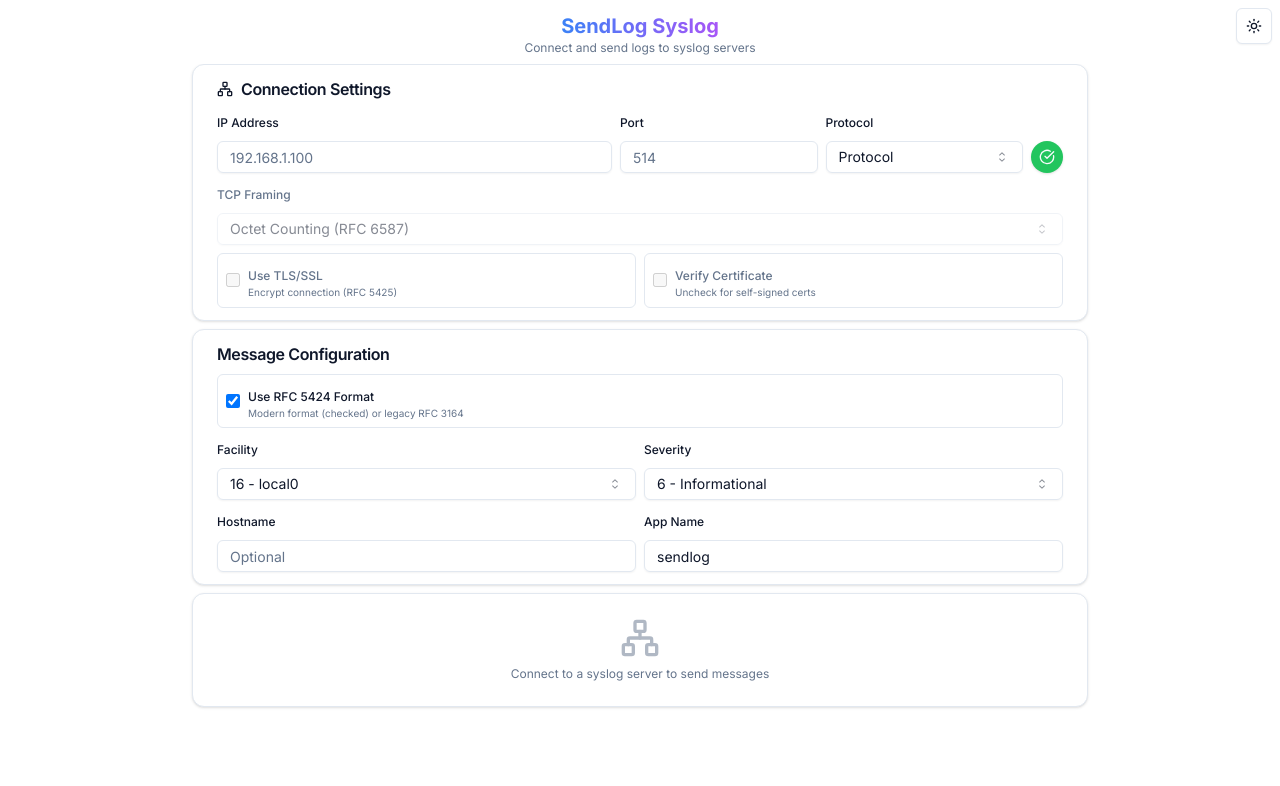
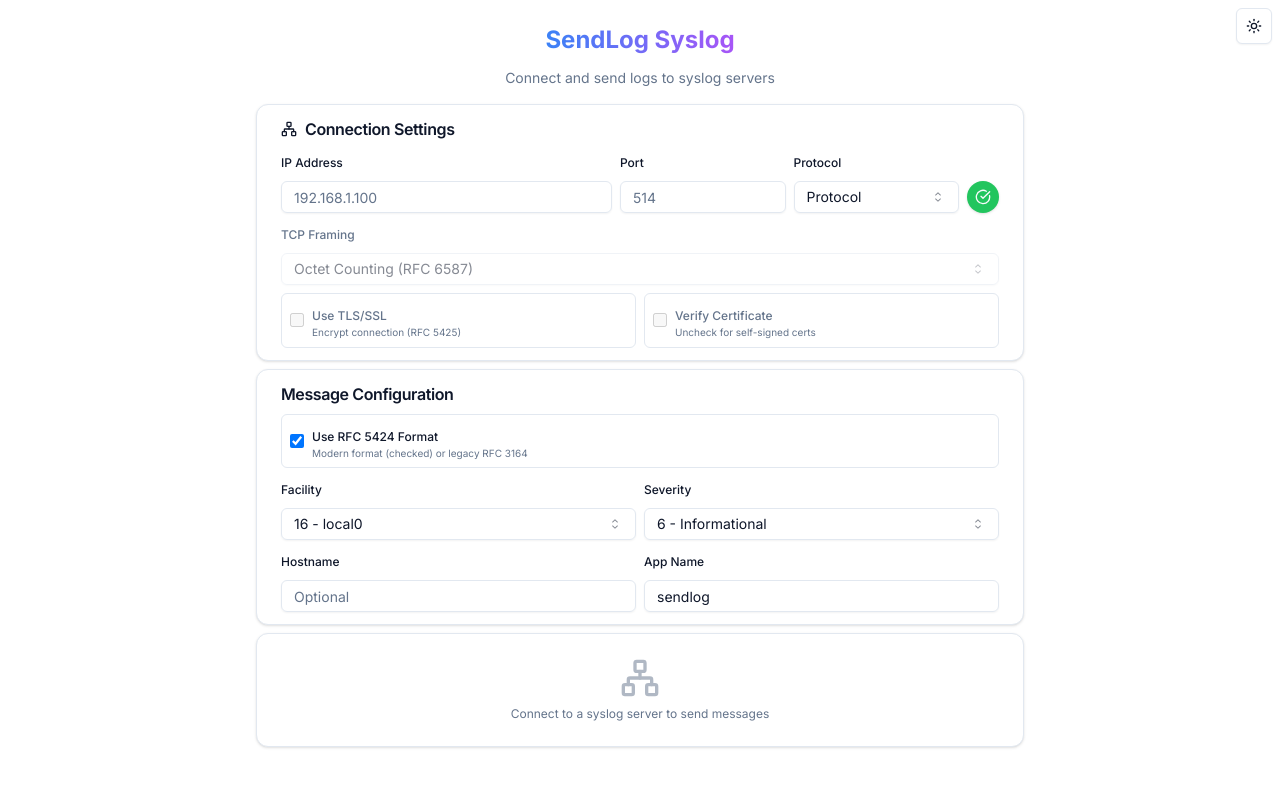
Before and after one commit to yllada/Send-Log-TCP, a Next.js app in the folder frontend/: page / in a window 1280 px wide. Shown: the top 786 px of the page. Built offline with nearby package versions, Linux system fonts and the light colour scheme.

Commit message:
fix(frontend): remove CSS restrictions causing window sizing issues
- Remove height: 100% and overflow: hidden from globals.css
- Replace fixed height with min-h-screen in layout
- Simplify page container structure
- Remove unnecessary viewport export

```diff
--- a/frontend/src/app/globals.css
+++ b/frontend/src/app/globals.css
@@ -74,39 +74,8 @@
   * {
     @apply border-border;
   }
-
-  html, body {
+  body {
     @apply bg-background text-foreground;
     font-feature-settings: "rlig" 1, "calt" 1;
-    overflow: hidden;
-    margin: 0;
-    padding: 0;
-    height: 100%;
-    width: 100%;
-  }
-
-  #__next {
-    height: 100%;
-    width: 100%;
-    overflow: hidden;
   }
 }
-
-/* Optimizaciones para aplicación de escritorio */
-@layer utilities {
-  .scrollbar-thin::-webkit-scrollbar {
-    width: 8px;
-  }
-
-  .scrollbar-thin::-webkit-scrollbar-track {
-    @apply bg-transparent;
-  }
-
-  .scrollbar-thin::-webkit-scrollbar-thumb {
-    @apply bg-border rounded-full;
-  }
-
-  .scrollbar-thin::-webkit-scrollbar-thumb:hover {
-    @apply bg-muted-foreground/30;
-  }
-}
--- a/frontend/src/app/layout.tsx
+++ b/frontend/src/app/layout.tsx
@@ -12,23 +12,14 @@
   description: "Program created to link logs to a syslog server using TCP/UDP",
 };
 
-// Configuración de viewport optimizada para aplicación de escritorio
-export const viewport = {
-  width: 'device-width',
-  initialScale: 1,
-  maximumScale: 1,
-  userScalable: false,
-  themeColor: '#000000',
-};
-
 export default function RootLayout({
   children,
 }: {
   children: React.ReactNode;
 }) {
   return (
-    <html lang="en" suppressHydrationWarning className="h-full">
-      <body className={`${inter.className} h-full overflow-hidden`}>
+    <html lang="en" suppressHydrationWarning>
+      <body className={inter.className}>
         <ThemeProvider
           attribute="class"
           defaultTheme="system"
@@ -38,18 +29,14 @@
           <div className="absolute top-2 right-2 z-50">
             <ModeToggle />
           </div>
-          <main className="flex flex-col h-full bg-background overflow-hidden">
-            <div className="w-full flex flex-col items-center pt-3 pb-2 px-4 flex-shrink-0">
-              <h2 className="text-xl font-bold text-center bg-gradient-to-r from-blue-500 to-purple-500 bg-clip-text text-transparent">
-                SendLog Syslog
-              </h2>
-              <p className="text-xs text-muted-foreground text-center">
-                Connect and send logs to syslog servers
-              </p>
-            </div>
-            <div className="flex-1 w-full overflow-y-auto scrollbar-thin px-4 pb-3 min-h-0">
-              {children}
-            </div>
+          <main className="flex flex-col items-center min-h-screen p-6">
+            <h2 className="text-2xl font-bold text-center mb-3 bg-gradient-to-r from-blue-500 to-purple-500 bg-clip-text text-transparent">
+              SendLog Syslog
+            </h2>
+            <p className="text-sm text-muted-foreground text-center mb-4">
+              Connect and send logs to syslog servers
+            </p>
+            {children}
           </main>
           <Toaster />
         </ThemeProvider>
--- a/frontend/src/app/page.tsx
+++ b/frontend/src/app/page.tsx
@@ -4,7 +4,7 @@
 
 export default function Home() {
   return (
-    <div className="w-full h-full flex justify-center items-start">
+    <div className="max-w-3xl w-full">
       <InputForm />
     </div>
   );
```
